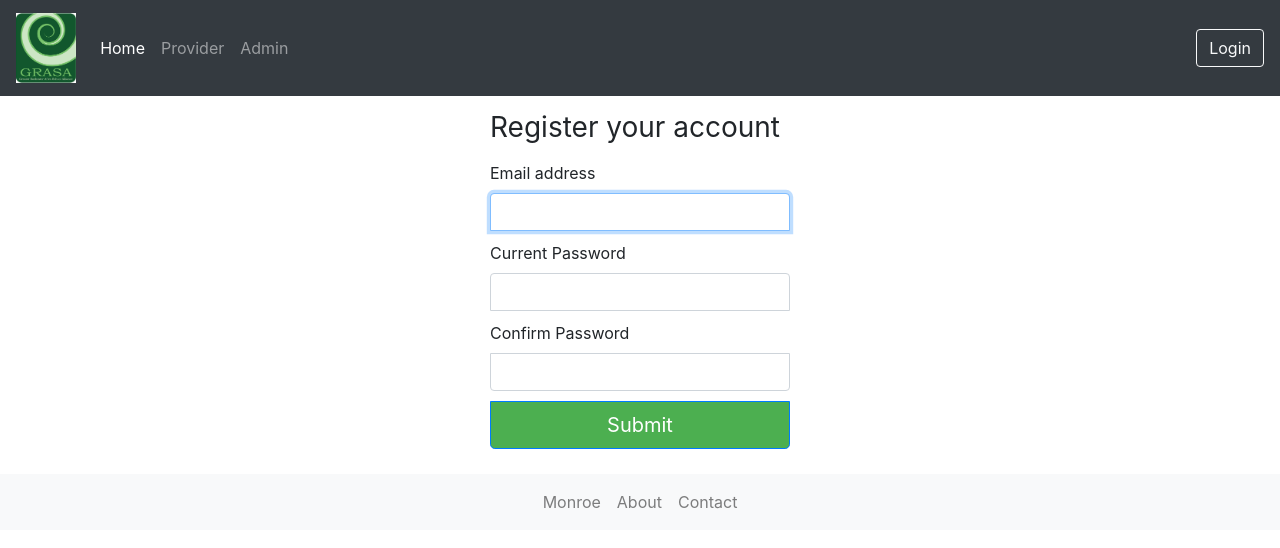
After one commit to jwflory/django-rit-grasa, a PHP site: page /register.php in a window 1280 px wide. The commit adds this page. Shown: the top 548 px of the page. Run offline with PHP 8.4, Linux system fonts and the light colour scheme.

Commit message:
Edit frontend
Edit frontend

```diff
--- a/fontend/login.php
+++ b/fontend/login.php
@@ -13,6 +13,8 @@
       <button class="btn btn-lg btn-primary btn-block" type="submit">Sign in</button>
       <label>
           <a href="resetPW.php"> Forgot Password? </a>
+		  <p> or </p>
+		  <a href="register.php"> Register </a>
       </label>
     </form>
 
--- /dev/null
+++ b/fontend/register.php
@@ -0,0 +1,29 @@
+<?php include 'header.php';?>
+
+
+<div class="form-register">
+  <h1 class="h3 mb-3 font-weight-normal">Register your account</h1>
+  <form action="register.php">
+
+	<label for="resetPW">Email address</label>
+	<input type="email" id="resetPW" class="form-control" required autofocus>
+
+    <label for="currentPW">Current Password</label>
+    <input type="current" id="currentPW" class="form-control" name="current" pattern="(?=.*\d)(?=.*[a-z])(?=.*[A-Z]).{8,}" title="Must contain at least one number and one uppercase and lowercase letter, and at least 8 or more characters" required>
+
+    <label for="confirmPW">Confirm Password</label>
+	<input type="confirm" id="confirmPW" class="form-control" name="confirm" required>
+
+    <input class="btn btn-lg btn-primary btn-block" type="submit" value="Submit">
+  </form>
+</div>
+
+<div id="message">
+  <h3>Password must contain the following:</h3>
+  <p id="letter" class="invalid">A <b>lowercase</b> letter</p>
+  <p id="capital" class="invalid">A <b>capital (uppercase)</b> letter</p>
+  <p id="number" class="invalid">A <b>number</b></p>
+  <p id="length" class="invalid">Minimum <b>8 characters</b></p>
+</div>
+
+<?php include 'footer.php';?>
--- a/fontend/styles/style.css
+++ b/fontend/styles/style.css
@@ -62,9 +62,7 @@ body{
   padding: 15px;
   margin: 0 auto;
 }
-.form-signin .checkbox {
-  font-weight: 400;
-}
+
 .form-signin .form-control {
   position: relative;
   box-sizing: border-box;
@@ -85,3 +83,200 @@ body{
   border-top-left-radius: 0;
   border-top-right-radius: 0;
 }
+
+.form-signin button {
+  background-color: #4CAF50;
+}
+
+/*Reset Password page styles*/
+
+.form-reset {
+  width: 50%;
+  max-width: 330px;
+  padding: 15px;
+  margin: 0 auto;
+}
+
+.form-reset .form-control:focus {
+  z-index: 2;
+}
+
+.form-reset input[type="email"] {
+  margin-bottom: -1px;
+  border-bottom-right-radius: 0;
+  border-bottom-left-radius: 0;
+}
+
+/* Style the submit button */
+.form-reset input[type=submit] {
+  margin-bottom: 10px;
+  border-top-left-radius: 0;
+  border-top-right-radius: 0;
+
+  background-color: #4CAF50;
+  color: white;
+}
+
+/*Change Password page styles*/
+
+.form-changePW {
+  width: 50%;
+  max-width: 330px;
+  padding: 15px;
+  margin: 0 auto;
+}
+
+.form-changePW .form-control:focus {
+  z-index: 2;
+}
+
+.form-changePW input[type="current"] {
+  margin-bottom: -1px;
+  border-bottom-right-radius: 0;
+  border-bottom-left-radius: 0;
+}
+
+.form-changePW input[type="new"] {
+  margin-bottom: 10px;
+  border-top-left-radius: 0;
+  border-top-right-radius: 0;
+}
+
+/* Style the submit button */
+.form-changePW input[type=submit] {
+  margin-bottom: 10px;
+  border-top-left-radius: 0;
+  border-top-right-radius: 0;
+
+  background-color: #4CAF50;
+  color: white;
+}
+
+/* Style the container for inputs */
+.container {
+  background-color: #f1f1f1;
+  padding: 20px;
+}
+
+/* The message box is shown when the user clicks on the password field */
+#message {
+  display:none;
+  background: #f1f1f1;
+  color: #000;
+  position: relative;
+  padding: 20px;
+  margin-top: 10px;
+}
+
+#message p {
+  padding: 10px 35px;
+  font-size: 18px;
+}
+
+/* Add a green text color and a checkmark when the requirements are right */
+.valid {
+  color: green;
+}
+
+.valid:before {
+  position: relative;
+  left: -35px;
+  content: "&#10004;";
+}
+
+/* Add a red text color and an "x" icon when the requirements are wrong */
+.invalid {
+  color: red;
+}
+
+.invalid:before {
+  position: relative;
+  left: -35px;
+  content: "&#10006;";
+}
+
+
+/*Registration page styles*/
+
+.form-register {
+  width: 50%;
+  max-width: 330px;
+  padding: 15px;
+  margin: 0 auto;
+}
+
+.form-register .form-control:focus {
+  z-index: 2;
+}
+
+.form-register input[type="email"] {
+  margin-bottom: 10px;
+  border-bottom-right-radius: 0;
+  border-bottom-left-radius: 0;
+
+}
+
+.form-register input[type="current"] {
+  margin-bottom: 10px;
+  border-bottom-right-radius: 0;
+  border-bottom-left-radius: 0;
+}
+
+.form-register input[type="confirm"] {
+  margin-bottom: 10px;
+  border-top-left-radius: 0;
+  border-top-right-radius: 0;
+}
+
+/* Style the submit button */
+.form-register input[type=submit] {
+  margin-bottom: 10px;
+  border-top-left-radius: 0;
+  border-top-right-radius: 0;
+
+  background-color: #4CAF50;
+  color: white;
+}
+
+/* Style the container for inputs */
+.container {
+  background-color: #f1f1f1;
+  padding: 20px;
+}
+
+/* The message box is shown when the user clicks on the password field */
+#message {
+  display:none;
+  background: #f1f1f1;
+  color: #000;
+  position: relative;
+  padding: 20px;
+  margin-top: 10px;
+}
+
+#message p {
+  padding: 10px 35px;
+  font-size: 18px;
+}
+
+/* Add a green text color and a checkmark when the requirements are right */
+.valid {
+  color: green;
+}
+
+.valid:before {
+  position: relative;
+  left: -35px;
+  content: "&#10004;";
+}
+
+/* Add a red text color and an "x" icon when the requirements are wrong */
+.invalid {
+  color: red;
+}
+
+.invalid:before {
+  position: relative;
+  left: -35px;
+  content: "&#10006;";
+}
```
Also changed, not shown: fontend/changePW.php (added, +24 -0 lines), fontend/resetPW.php (added, +17 -0 lines).
